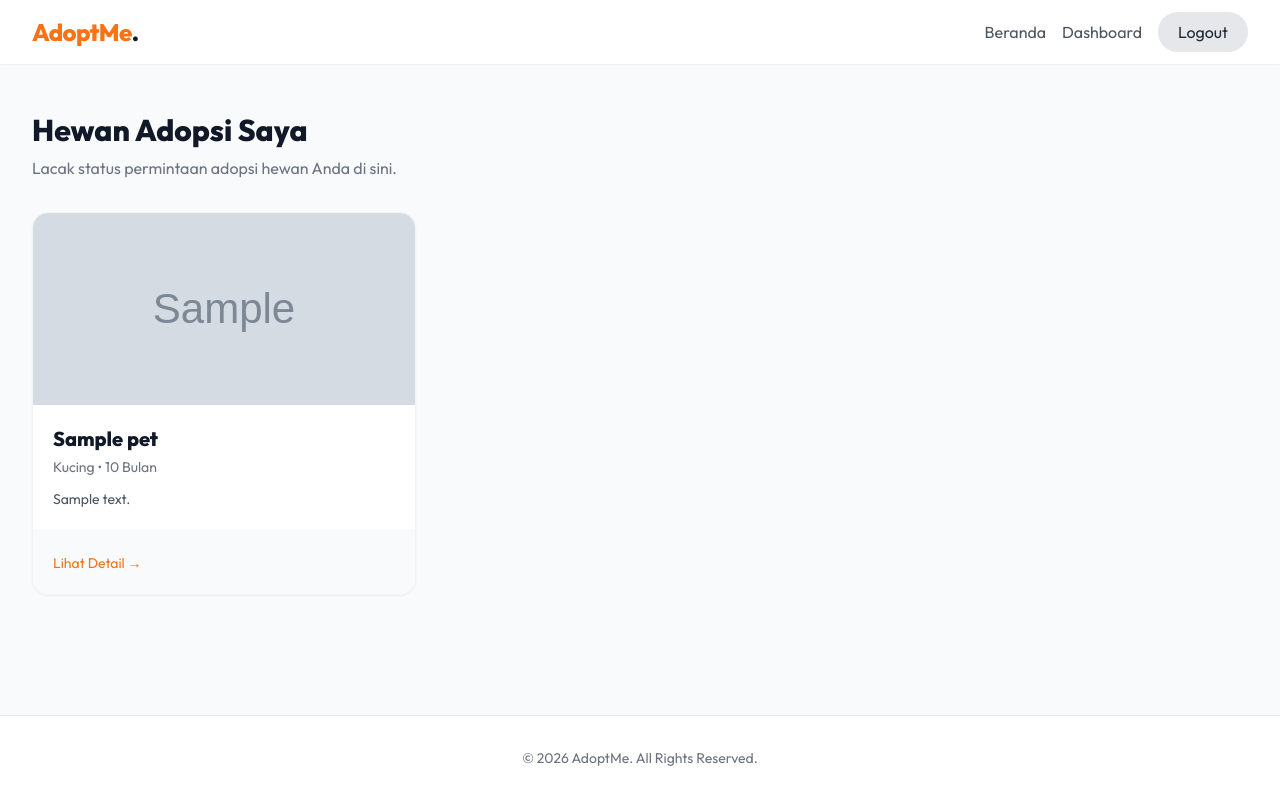
After one commit to M-Aidil-Fitrah/UAS-Praktikum-PPL, a Django app: page /my-adoptions/ in a window 1280 px wide. The commit adds this page. Run offline with Django 5.2, Linux system fonts and the light colour scheme; a user stored in the database is signed in; tables that the repository leaves empty hold one stand-in row (values such as "Sample post"); grey boxes marked "Sample" are stand-in pictures.

Commit message:
refactor: implement multi-role auth, buyer registration, and pending adoption approval flow

```diff
--- a/pets/models.py
+++ b/pets/models.py
@@ -1,4 +1,5 @@
 from django.db import models
+from django.contrib.auth.models import User
 
 class Pet(models.Model):
     SPECIES_CHOICES = [
@@ -9,6 +10,7 @@ class Pet(models.Model):
 
     STATUS_CHOICES = [
         ('Available', 'Tersedia'),
+        ('Pending', 'Menunggu Persetujuan'),
         ('Adopted', 'Sudah Diadopsi'),
     ]
 
@@ -18,6 +20,7 @@ class Pet(models.Model):
     description = models.TextField(verbose_name="Deskripsi")
     photo = models.ImageField(upload_to='pets/', verbose_name="Foto Hewan", null=True, blank=True)
     status = models.CharField(max_length=20, choices=STATUS_CHOICES, default='Available', verbose_name="Status Adopsi")
+    adopter = models.ForeignKey(User, on_delete=models.SET_NULL, null=True, blank=True, related_name='adoptions', verbose_name="Pengadopsi")
     created_at = models.DateTimeField(auto_now_add=True)
     updated_at = models.DateTimeField(auto_now=True)
 
--- a/pets/urls.py
+++ b/pets/urls.py
@@ -6,11 +6,20 @@ urlpatterns = [
     path('', views.home, name='home'),
     path('pet/<int:pk>/', views.pet_detail, name='pet_detail'),
 
+    # Auth URLs
+    path('login/', views.user_login, name='user_login'),
+    path('register/', views.user_register, name='user_register'),
+    path('logout/', views.user_logout, name='user_logout'),
+
+    # Buyer URLs
+    path('adopt/<int:pk>/', views.adopt_pet, name='adopt_pet'),
+    path('my-adoptions/', views.my_adoptions, name='my_adoptions'),
+
     # Dashboard URLs
-    path('dashboard/login/', views.dashboard_login, name='dashboard_login'),
-    path('dashboard/logout/', views.dashboard_logout, name='dashboard_logout'),
     path('dashboard/', views.dashboard_index, name='dashboard_index'),
     path('dashboard/pet/add/', views.dashboard_pet_create, name='dashboard_pet_create'),
     path('dashboard/pet/edit/<int:pk>/', views.dashboard_pet_update, name='dashboard_pet_update'),
     path('dashboard/pet/delete/<int:pk>/', views.dashboard_pet_delete, name='dashboard_pet_delete'),
+    path('dashboard/pet/approve/<int:pk>/', views.dashboard_approve_pet, name='dashboard_approve_pet'),
+    path('dashboard/pet/reject/<int:pk>/', views.dashboard_reject_pet, name='dashboard_reject_pet'),
 ]
--- a/pets/views.py
+++ b/pets/views.py
@@ -1,5 +1,10 @@
-from django.shortcuts import render, get_object_or_404
+from django.shortcuts import render, get_object_or_404, redirect
+from django.contrib.auth.decorators import login_required
+from django.contrib.admin.views.decorators import staff_member_required
+from django.contrib.auth import login, logout, authenticate
+from django.contrib.auth.forms import AuthenticationForm
 from .models import Pet
+from .forms import PetForm, RegisterForm
 
 def home(request):
     pets = Pet.objects.filter(status='Available').order_by('-created_at')
@@ -9,39 +14,65 @@ def pet_detail(request, pk):
     pet = get_object_or_404(Pet, pk=pk)
     return render(request, 'pet_detail.html', {'pet': pet})
 
+@login_required
+def adopt_pet(request, pk):
+    pet = get_object_or_404(Pet, pk=pk)
+    if pet.status == 'Available':
+        pet.status = 'Pending'
+        pet.adopter = request.user
+        pet.save()
+    return redirect('pet_detail', pk=pk)
+
+@login_required
+def my_adoptions(request):
+    pets = Pet.objects.filter(adopter=request.user).order_by('-updated_at')
+    return render(request, 'my_adoptions.html', {'pets': pets})
+
 # --- Custom Dashboard Views ---
-from django.contrib.auth.decorators import login_required
-from django.contrib.admin.views.decorators import staff_member_required
-from django.contrib.auth import login, logout, authenticate
-from django.contrib.auth.forms import AuthenticationForm
-from django.shortcuts import redirect
-from .forms import PetForm
 
-def dashboard_login(request):
-    if request.user.is_authenticated and request.user.is_staff:
-        return redirect('dashboard_index')
+def user_register(request):
+    if request.user.is_authenticated:
+        return redirect('home')
+
+    if request.method == 'POST':
+        form = RegisterForm(request.POST)
+        if form.is_valid():
+            user = form.save()
+            login(request, user)
+            return redirect('home')
+    else:
+        form = RegisterForm()
+    return render(request, 'register.html', {'form': form})
+
+def user_login(request):
+    if request.user.is_authenticated:
+        if request.user.is_staff:
+            return redirect('dashboard_index')
+        return redirect('home')
 
     if request.method == 'POST':
         form = AuthenticationForm(request, data=request.POST)
         if form.is_valid():
             user = form.get_user()
             login(request, user)
-            return redirect('dashboard_index')
+            if user.is_staff:
+                return redirect('dashboard_index')
+            return redirect('home')
     else:
         form = AuthenticationForm()
-    return render(request, 'dashboard/login.html', {'form': form})
+    return render(request, 'login.html', {'form': form})
 
 @login_required
-def dashboard_logout(request):
+def user_logout(request):
     logout(request)
     return redirect('home')
 
-@staff_member_required(login_url='dashboard_login')
+@staff_member_required(login_url='user_login')
 def dashboard_index(request):
     pets = Pet.objects.all().order_by('-created_at')
     return render(request, 'dashboard/index.html', {'pets': pets})
 
-@staff_member_required(login_url='dashboard_login')
+@staff_member_required(login_url='user_login')
 def dashboard_pet_create(request):
     if request.method == 'POST':
         form = PetForm(request.POST, request.FILES)
@@ -52,7 +83,7 @@ def dashboard_pet_create(request):
         form = PetForm()
     return render(request, 'dashboard/pet_form.html', {'form': form, 'title': 'Tambah Hewan'})
 
-@staff_member_required(login_url='dashboard_login')
+@staff_member_required(login_url='user_login')
 def dashboard_pet_update(request, pk):
     pet = get_object_or_404(Pet, pk=pk)
     if request.method == 'POST':
@@ -64,10 +95,27 @@ def dashboard_pet_update(request, pk):
         form = PetForm(instance=pet)
     return render(request, 'dashboard/pet_form.html', {'form': form, 'title': 'Edit Hewan'})
 
-@staff_member_required(login_url='dashboard_login')
+@staff_member_required(login_url='user_login')
 def dashboard_pet_delete(request, pk):
     pet = get_object_or_404(Pet, pk=pk)
     if request.method == 'POST':
         pet.delete()
         return redirect('dashboard_index')
     return render(request, 'dashboard/pet_confirm_delete.html', {'pet': pet})
+
+@staff_member_required(login_url='user_login')
+def dashboard_approve_pet(request, pk):
+    pet = get_object_or_404(Pet, pk=pk)
+    if request.method == 'POST' and pet.status == 'Pending':
+        pet.status = 'Adopted'
+        pet.save()
+    return redirect('dashboard_index')
+
+@staff_member_required(login_url='user_login')
+def dashboard_reject_pet(request, pk):
+    pet = get_object_or_404(Pet, pk=pk)
+    if request.method == 'POST' and pet.status == 'Pending':
+        pet.status = 'Available'
+        pet.adopter = None
+        pet.save()
+    return redirect('dashboard_index')
--- a/static/css/output.css
+++ b/static/css/output.css
@@ -663,10 +663,21 @@ video {
   margin-top: 0.5rem;
 }
 
+.mt-3 {
+  margin-top: 0.75rem;
+}
+
 .mt-4 {
   margin-top: 1rem;
 }
 
+.line-clamp-2 {
+  overflow: hidden;
+  display: -webkit-box;
+  -webkit-box-orient: vertical;
+  -webkit-line-clamp: 2;
+}
+
 .block {
   display: block;
 }
@@ -705,6 +720,10 @@ video {
 
 .h-24 {
   height: 6rem;
+}
+
+.h-48 {
+  height: 12rem;
 }
 
 .h-5 {
@@ -949,6 +978,11 @@ video {
   border-color: rgb(209 213 219 / var(--tw-border-opacity, 1));
 }
 
+.border-gray-50 {
+  --tw-border-opacity: 1;
+  border-color: rgb(249 250 251 / var(--tw-border-opacity, 1));
+}
+
 .border-gray-800 {
   --tw-border-opacity: 1;
   border-color: rgb(31 41 55 / var(--tw-border-opacity, 1));
@@ -959,11 +993,21 @@ video {
   border-color: rgb(254 226 226 / var(--tw-border-opacity, 1));
 }
 
+.bg-blue-100 {
+  --tw-bg-opacity: 1;
+  background-color: rgb(219 234 254 / var(--tw-bg-opacity, 1));
+}
+
 .bg-gray-100 {
   --tw-bg-opacity: 1;
   background-color: rgb(243 244 246 / var(--tw-bg-opacity, 1));
 }
 
+.bg-gray-200 {
+  --tw-bg-opacity: 1;
+  background-color: rgb(229 231 235 / var(--tw-bg-opacity, 1));
+}
+
 .bg-gray-50 {
   --tw-bg-opacity: 1;
   background-color: rgb(249 250 251 / var(--tw-bg-opacity, 1));
--- a/templates/base.html
+++ b/templates/base.html
@@ -24,7 +24,16 @@
                 </a>
                 <div class="flex items-center gap-4">
                     <a href="{% url 'home' %}" class="text-gray-600 hover:text-orange-500 font-medium transition">Beranda</a>
-                    <a href="{% url 'dashboard_login' %}" class="bg-gray-900 text-white px-5 py-2 rounded-full font-medium hover:bg-orange-500 transition shadow-md">Login Admin</a>
+                    {% if request.user.is_authenticated %}
+                        {% if request.user.is_staff %}
+                            <a href="{% url 'dashboard_index' %}" class="text-gray-600 hover:text-orange-500 font-medium transition">Dashboard</a>
+                        {% else %}
+                            <a href="{% url 'my_adoptions' %}" class="text-gray-600 hover:text-orange-500 font-medium transition">Adopsi Saya</a>
+                        {% endif %}
+                        <a href="{% url 'user_logout' %}" class="bg-gray-200 text-gray-800 px-5 py-2 rounded-full font-medium hover:bg-gray-300 transition">Logout</a>
+                    {% else %}
+                        <a href="{% url 'user_login' %}" class="bg-gray-900 text-white px-5 py-2 rounded-full font-medium hover:bg-orange-500 transition shadow-md">Login</a>
+                    {% endif %}
                 </div>
             </div>
         </div>
--- /dev/null
+++ b/templates/my_adoptions.html
@@ -0,0 +1,53 @@
+{% extends 'base.html' %}
+
+{% block title %}Adopsi Saya - AdoptMe{% endblock %}
+
+{% block content %}
+<div class="max-w-7xl mx-auto px-4 sm:px-6 lg:px-8 py-12">
+    <div class="mb-8">
+        <h1 class="text-3xl font-bold text-gray-900">Hewan Adopsi Saya</h1>
+        <p class="text-gray-500 mt-2">Lacak status permintaan adopsi hewan Anda di sini.</p>
+    </div>
+
+    {% if pets %}
+    <div class="grid grid-cols-1 sm:grid-cols-2 lg:grid-cols-3 gap-8">
+        {% for pet in pets %}
+        <div class="bg-white rounded-2xl shadow-sm border border-gray-100 overflow-hidden flex flex-col">
+            <div class="relative h-48 bg-gray-100">
+                {% if pet.photo %}
+                    <img src="{{ pet.photo.url }}" alt="{{ pet.name }}" class="w-full h-full object-cover">
+                {% else %}
+                    <div class="w-full h-full flex items-center justify-center text-gray-400">
+                        <svg class="w-12 h-12" fill="none" stroke="currentColor" viewBox="0 0 24 24"><path stroke-linecap="round" stroke-linejoin="round" stroke-width="1.5" d="M4 16l4.586-4.586a2 2 0 012.828 0L16 16m-2-2l1.586-1.586a2 2 0 012.828 0L20 14m-6-6h.01M6 20h12a2 2 0 002-2V6a2 2 0 00-2-2H6a2 2 0 00-2 2v12a2 2 0 002 2z"></path></svg>
+                    </div>
+                {% endif %}
+
+                <div class="absolute top-4 right-4">
+                    {% if pet.status == 'Pending' %}
+                    <span class="bg-yellow-100 text-yellow-800 px-3 py-1 rounded-full text-xs font-bold shadow-sm">Menunggu Persetujuan</span>
+                    {% elif pet.status == 'Adopted' %}
+                    <span class="bg-green-100 text-green-800 px-3 py-1 rounded-full text-xs font-bold shadow-sm">Adopsi Berhasil</span>
+                    {% endif %}
+                </div>
+            </div>
+            <div class="p-5 flex-grow">
+                <h3 class="text-xl font-bold text-gray-900 mb-1">{{ pet.name }}</h3>
+                <p class="text-gray-500 text-sm mb-3">{{ pet.get_species_display }} • {{ pet.age }} Bulan</p>
+                <p class="text-sm text-gray-600 line-clamp-2">{{ pet.description }}</p>
+            </div>
+            <div class="p-5 border-t border-gray-50 bg-gray-50">
+                <a href="{% url 'pet_detail' pet.pk %}" class="text-orange-500 font-medium text-sm hover:underline">Lihat Detail →</a>
+            </div>
+        </div>
+        {% endfor %}
+    </div>
+    {% else %}
+    <div class="text-center py-20 bg-white rounded-2xl shadow-sm border border-gray-100">
+        <svg class="mx-auto h-16 w-16 text-gray-300 mb-4" fill="none" stroke="currentColor" viewBox="0 0 24 24"><path stroke-linecap="round" stroke-linejoin="round" stroke-width="1.5" d="M4.318 6.318a4.5 4.5 0 000 6.364L12 20.364l7.682-7.682a4.5 4.5 0 00-6.364-6.364L12 7.636l-1.318-1.318a4.5 4.5 0 00-6.364 0z"></path></svg>
+        <h3 class="text-lg font-bold text-gray-900 mb-2">Belum ada adopsi</h3>
+        <p class="text-gray-500 mb-6">Anda belum mengajukan permintaan adopsi untuk hewan apa pun.</p>
+        <a href="{% url 'home' %}" class="inline-block bg-orange-500 text-white px-6 py-3 rounded-xl font-bold hover:bg-orange-600 transition shadow-sm">Cari Sahabat Baru</a>
+    </div>
+    {% endif %}
+</div>
+{% endblock %}
```
Also changed, not shown: other parts of static/css/output.css (+63 -5 lines), pets/forms.py (+13 -0 lines), templates/dashboard/index.html (+19 -7 lines), templates/login.html (renamed from templates/dashboard/login.html, +5 -4 lines), templates/pet_detail.html (+31 -4 lines), templates/register.html (added, +45 -0 lines), pets/migrations/0002_pet_adopter_alter_pet_status.py (added).
